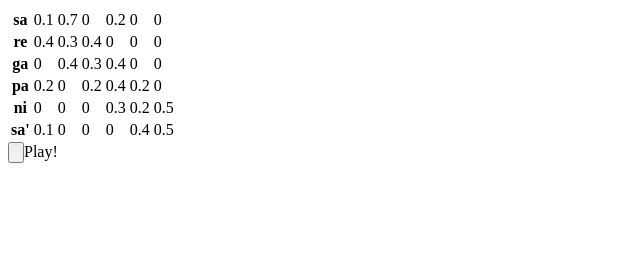
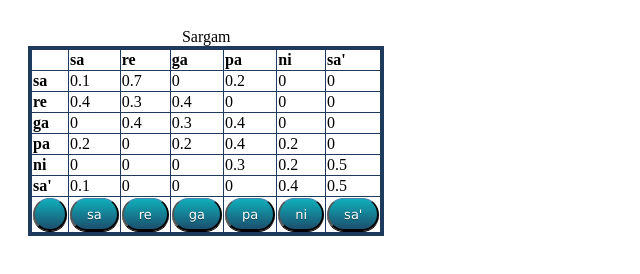
Before and after one commit to cheesymoo/jswalk, a website: page index.html in a window 1280 px wide. Shown: the whole page, without its empty margins (0-640 px from the left). Drawn offline with nearby package versions, Linux system fonts and the light colour scheme.

Commit message:
add styles and footer buttons

```diff
--- a/index.html
+++ b/index.html
@@ -1,15 +1,26 @@
 <html lang="en" ng-app="jswalk">
 <head>
     <title>Markov walks with Ragas</title>
+    <link rel="stylesheet" href="style.css" />
     <script src="node_modules/angular/angular.js"></script>
     <script src="main.js"></script>
 </head>
 <body>
     <table id="matrix" ng-controller="matrixController">
-        <tr ng-repeat="column in matrix">
-            <th>{{column.heading}}</th>
-            <td ng-repeat="row in column.rows track by $index">{{row}}</td>
-      </tr>
+        <caption>Sargam</caption>
+        <thead>
+            <th ng-repeat="heading in matrix.headings">{{heading}}</th>
+        </thead>
+        <tfoot>
+            <th ng-repeat="heading in matrix.headings">
+                <input type="button" value="{{heading}}"></input>
+            </th>
+        </tfoot>
+        <tbody>
+            <tr ng-repeat="column in matrix.columns">
+                <th>{{column.heading}}</th>
+                <td ng-repeat="row in column.rows track by $index">{{row}}</td>
+            </tr>
+        </tbody>
     </table>
-    <input type="button" onclick="play()">Play!</input>
 </html>
--- a/main.js
+++ b/main.js
@@ -3,7 +3,8 @@
 var jswalk = angular.module('jswalk', []);
 
 jswalk.controller('matrixController', function matrixController($scope) {
-    $scope.matrix = [
+    $scope.matrix = {
+        columns: [
         {
             heading: 'sa',
             rows: [0.1, 0.7, 0, 0.2, 0, 0]
@@ -23,7 +24,9 @@ jswalk.controller('matrixController', function matrixController($scope) {
             heading: 'sa\'',
             rows: [0.1, 0, 0, 0, 0.4, 0.5]
         }
-    ];
+        ],
+        headings: ['', 'sa', 're', 'ga', 'pa', 'ni', 'sa\'']
+    }
 });
 /*
 var rand = function(min, max) {
--- /dev/null
+++ b/style.css
@@ -0,0 +1,51 @@
+body {
+    padding: 20px;
+}
+
+table {
+    border-collapse: collapse;
+    padding: 0.5rem;
+    border: 0.3rem solid #1e3a5d;
+}
+
+td {
+    text-align: left;
+    border: 0.1rem solid #1e3a5d;
+}
+
+th {
+    text-align: left;
+    border: 0.1rem solid #1e3a5d;
+}
+
+input[type=button] {
+   border-top: 1px solid #4888b0;
+   background: #1c4f6e;
+   background: -webkit-gradient(linear, left top, left bottom, from(#0fafba), to(#1c4f6e));
+   background: -webkit-linear-gradient(top, #0fafba, #1c4f6e);
+   background: -moz-linear-gradient(top, #0fafba, #1c4f6e);
+   background: -ms-linear-gradient(top, #0fafba, #1c4f6e);
+   background: -o-linear-gradient(top, #0fafba, #1c4f6e);
+   padding: 7.5px 15px;
+   -webkit-border-radius: 26px;
+   -moz-border-radius: 26px;
+   border-radius: 26px;
+   -webkit-box-shadow: rgba(0,0,0,1) 0 1px 0;
+   -moz-box-shadow: rgba(0,0,0,1) 0 1px 0;
+   box-shadow: rgba(0,0,0,1) 0 1px 0;
+   text-shadow: rgba(0,0,0,.4) 0 1px 0;
+   color: white;
+   font-size: 13px;
+   font-family: 'Lucida Grande', Helvetica, Arial, Sans-Serif;
+   text-decoration: none;
+   vertical-align: middle;
+   }
+.button:hover {
+   border-top-color: #28597a;
+   background: #28597a;
+   color: #ccc;
+   }
+.button:active {
+   border-top-color: #1b435e;
+   background: #1b435e;
+   }
```
